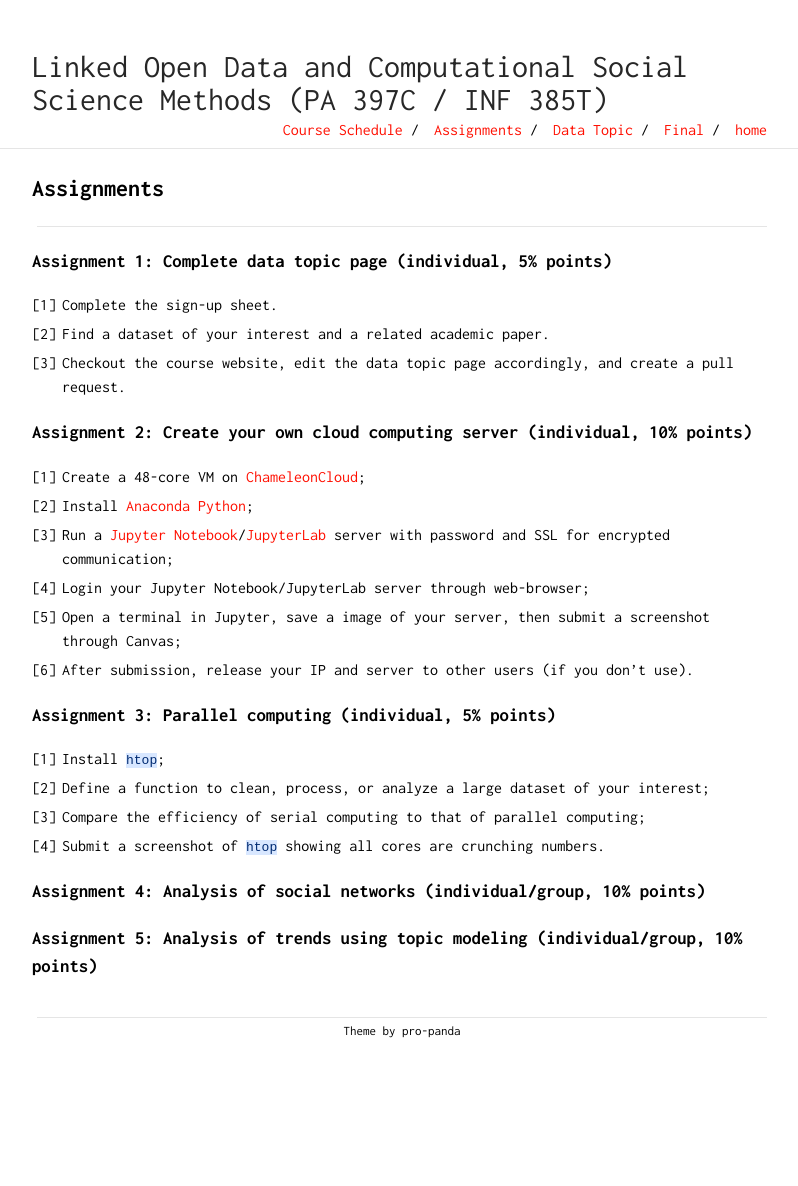
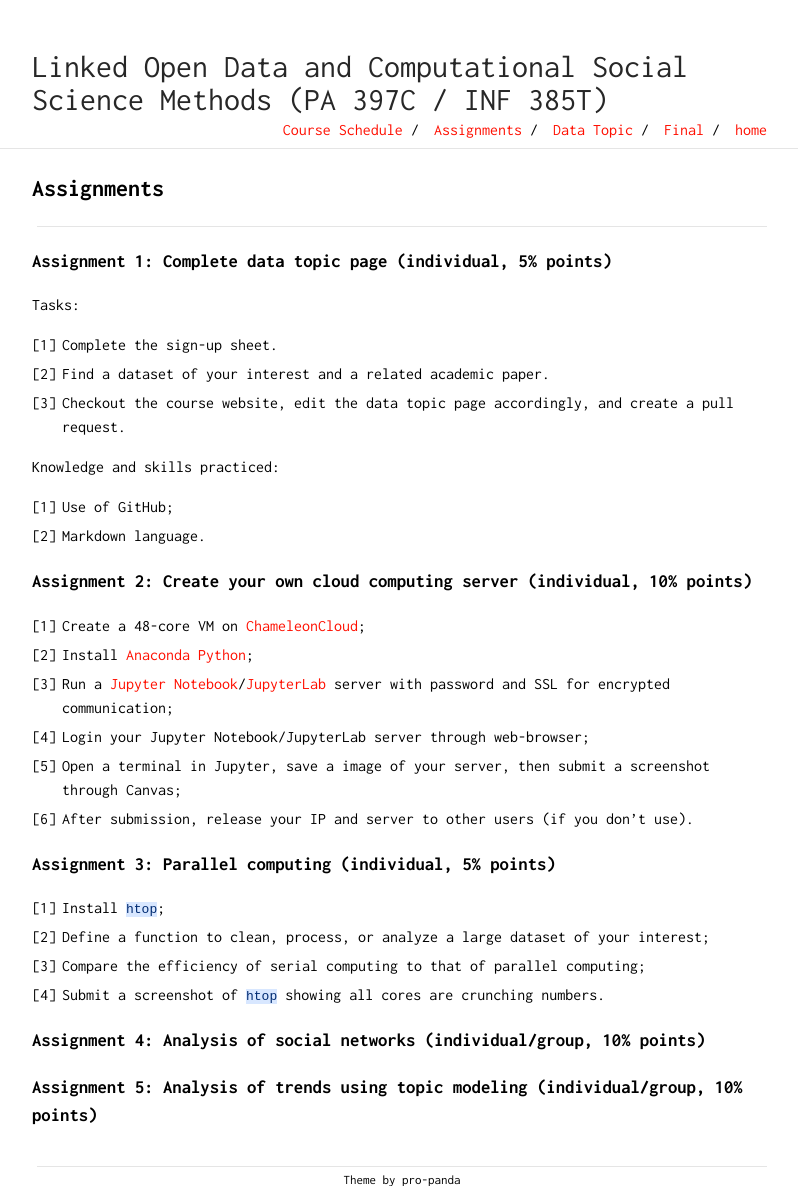
Before and after one commit to Xinjian-Paul-Li/open_data, a Jekyll site: the page built from docs/assignments.md, in a window 1280 px wide. Shown: the whole page, without its empty margins (238-1036 px from the left). Built offline with Jekyll 4.4.1, drawn with Linux system fonts in a browser that asks for light colours; our own code applies the rules of GitHub Pages for plain Markdown files; before the commit the page ends 1037 px from its top, so only the background shows below that.

Commit message:
update course

```diff
--- a/docs/assignments.md
+++ b/docs/assignments.md
@@ -3,9 +3,14 @@
 
 ### Assignment 1: Complete data topic page (individual, 5% points)
 
+Tasks:
 1. Complete the sign-up sheet.
 2. Find a dataset of your interest and a related academic paper.
 3. Checkout the course website, edit the data topic page accordingly, and create a pull request.
+
+Knowledge and skills practiced:
+1. Use of GitHub;
+2. Markdown language.
 
 ### Assignment 2: Create your own cloud computing server (individual, 10% points)
 
```
Also changed, not shown: docs/data_topic.md (+2 -2 lines).
